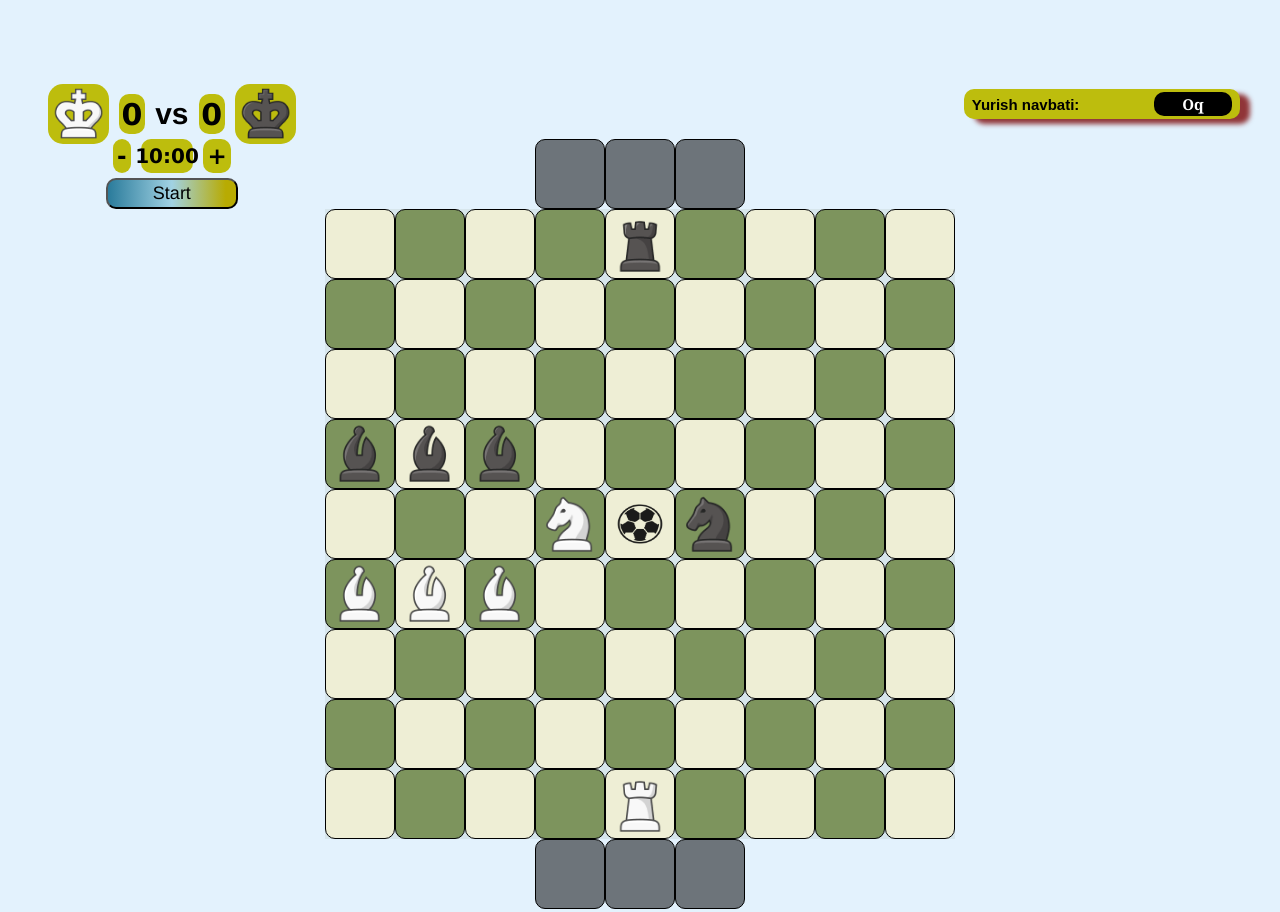
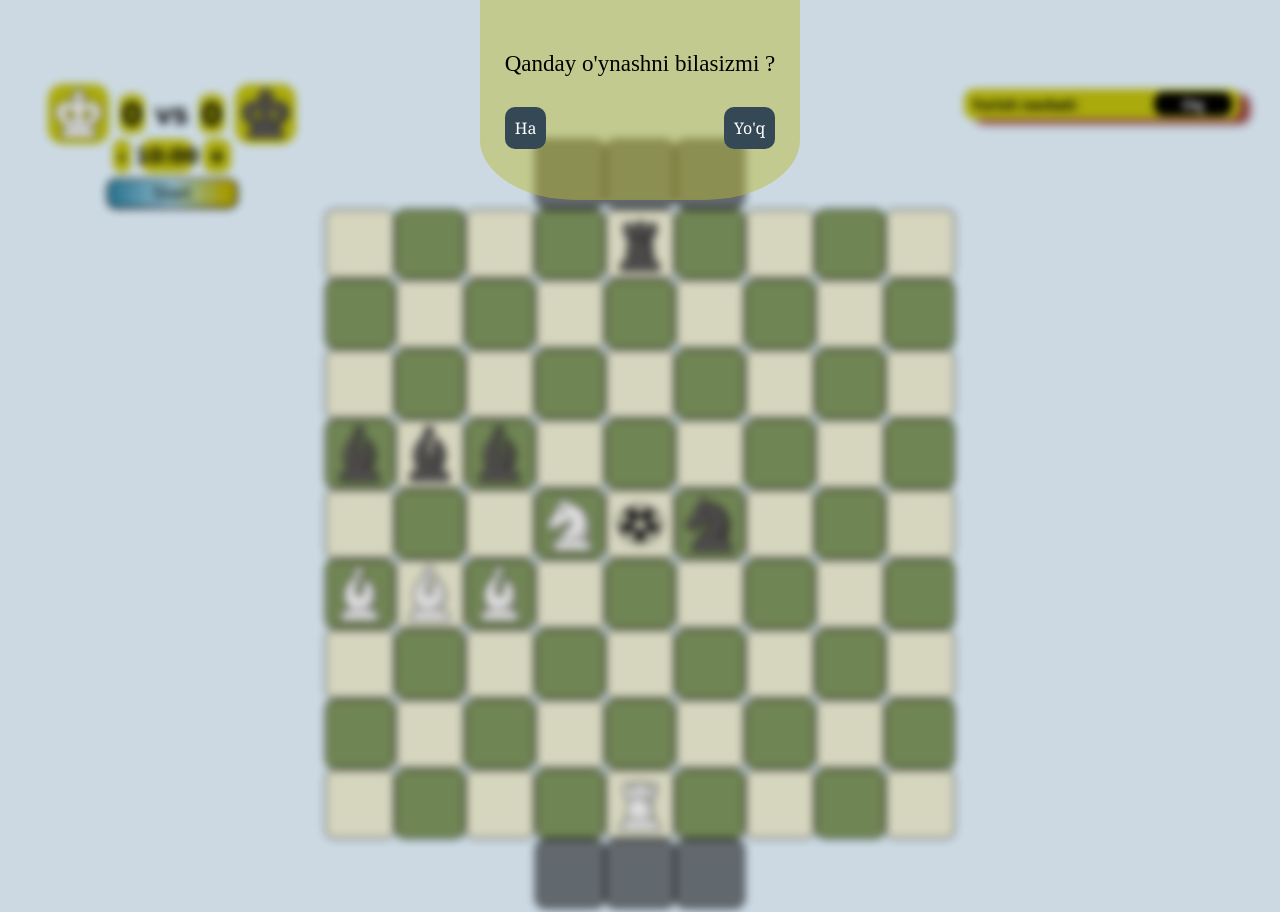
Before and after one commit to Javlonbekh77/ChessBall, a plain HTML site: page index.html in a window 1280 px wide. Shown: the top 912 px of the page. Drawn offline with Linux system fonts and the light colour scheme.

Commit message:
New version

```diff
--- a/index.html
+++ b/index.html
@@ -13,6 +13,17 @@
 
 
 	<!-- Main Content (Matrix) -->
+	<div class="main-container">
+		<div class="madam">
+			<div class="sorov">
+				<div class="h4">Qanday o'ynashni bilasizmi ?</div>
+				<div class="answer">
+					<span class="Yes">Ha</span>
+					<span class="No">Yo'q</span>
+				</div>
+			</div>
+		</div>
+	</div>
 	<div class="container">
 		<div class="Order-section">
 			<div class="live-sec">
--- a/script.js
+++ b/script.js
@@ -49,6 +49,20 @@ minus.addEventListener('click', () => {
 		duration -= 60
 	}
 })
+
+function Learn() {
+	document.querySelector('.container').style.filter = 'blur(4px)'
+	document.querySelector('.main-container').style.display = 'flex'
+	document.querySelector('.Yes').addEventListener('click', () => {
+		document.querySelector('.container').style.filter = 'blur(0px)'
+		document.querySelector('.main-container').style.display = 'none'
+	})
+	document.querySelector('.No').addEventListener('click', () => {
+		window.location.href = 'https://chessball.my.canva.site/'
+	})
+}
+
+setTimeout(Learn, 3000)
 
 // Matrix building
 squadsBoard.forEach((item, index) => {
--- a/style.css
+++ b/style.css
@@ -24,6 +24,8 @@ body {
 }
 
 .container {
+	/* filter: blur(4px); */
+	z-index: -10;
 	padding-top: 10%;
 	padding-left: 40px;
 	padding-right: 40px;
@@ -33,6 +35,72 @@ body {
 	align-items: center;
 	justify-content: center;
 	flex-direction: column;
+}
+
+.h4 {
+	font-size: 23px;
+	font-family: 'Times New Roman', Times, serif;
+	display: flex;
+	align-items: center;
+}
+
+.sorov {
+	display: flex;
+	flex-direction: column;
+	gap: 30px;
+}
+
+.answer {
+	display: flex;
+	flex-direction: row;
+	justify-content: space-between;
+}
+
+.answer span {
+	padding: 10px;
+	height: auto;
+	width: auto;
+	background-color: #354855;
+	border-radius: 10px;
+	color: white;
+	font-family: Cambria, Cochin, Georgia, Times, 'Times New Roman', serif;
+}
+
+.answer span:hover {
+	cursor: pointer;
+	color: rgba(255, 255, 255, 0.795);
+}
+
+.main-container {
+	z-index: 1;
+	position: absolute;
+	height: 120%;
+	width: 100%;
+	display: none;
+	/* align-items: center; */
+	justify-content: center;
+
+	background-color: rgba(0, 0, 0, 0.103);
+}
+#btn-info {
+	width: auto;
+	height: 10px;
+}
+a {
+	text-decoration: none;
+}
+
+.madam {
+	padding: 10px;
+	border-bottom-left-radius: 30%;
+	border-bottom-right-radius: 30%;
+	height: 200px;
+	width: 320px;
+	display: flex;
+	align-items: center;
+	justify-content: center;
+	background-color: #b9b93479;
+	position: fixed;
 }
 
 .main-matrix {
@@ -314,6 +382,11 @@ h3 {
 }
 
 @media (max-width: 1000px) {
+	.madam {
+		height: 200px;
+		top: -20px;
+		transform: scale(0.8);
+	}
 	.container {
 		transform: scale(0.8);
 	}
@@ -474,6 +547,10 @@ h3 {
 }
 
 @media (max-width: 800px) {
+	.madam {
+		transform: scale(0.75);
+		top: -30px;
+	}
 	.Order-section {
 		position: relative;
 		/* left: -50px; */
@@ -518,6 +595,10 @@ h3 {
 }
 
 @media (max-width: 480px) {
+	.madam {
+		transform: scale(0.55);
+		top: -45px;
+	}
 	.Order-section {
 		top: -20px;
 	}
```
